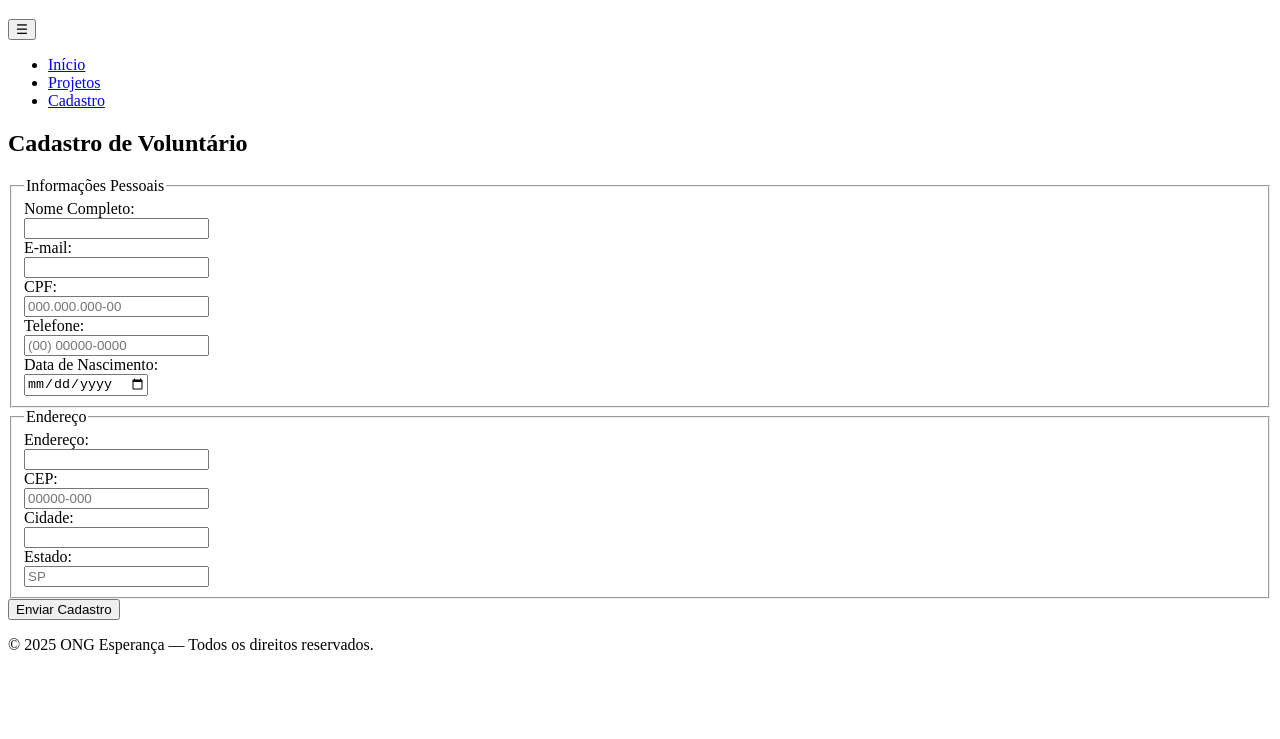
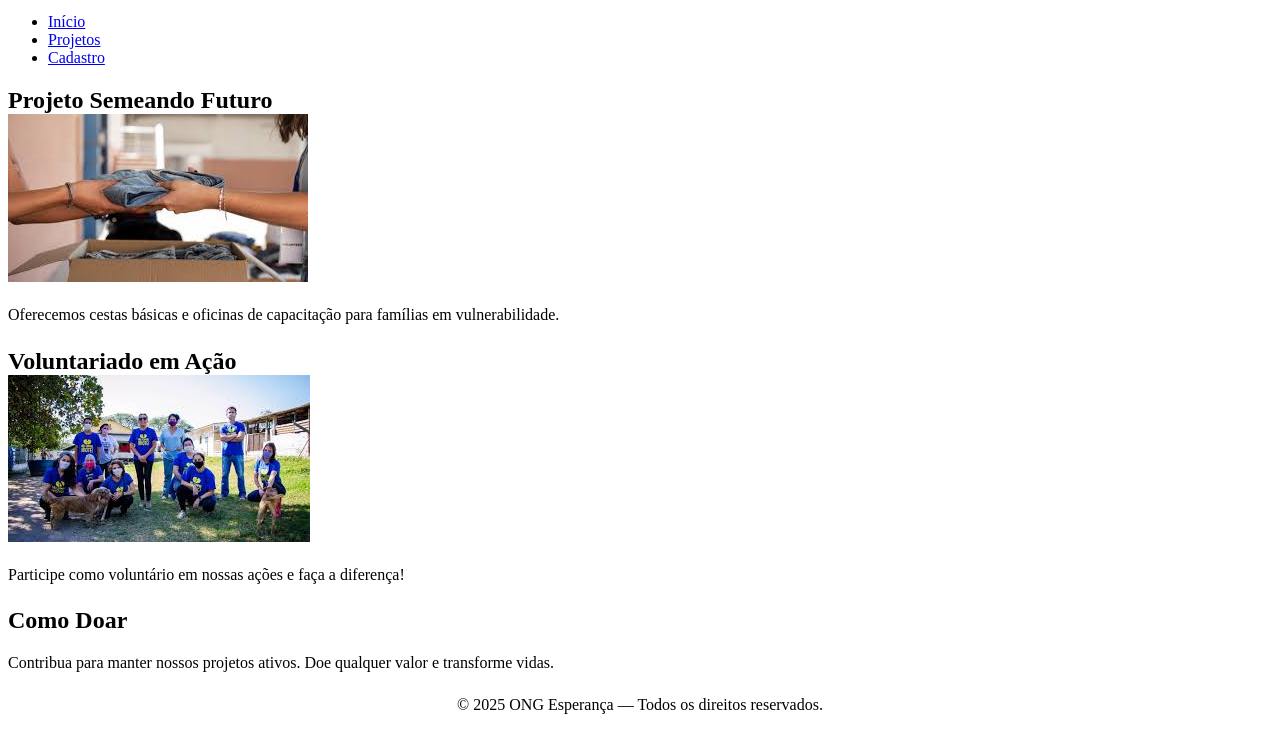
Before and after one commit to ninoreis22/EXPERIENCIA-PRATICA-2-css, a plain HTML site: page cadastro.html in a window 1280 px wide. Shown: the part 61-800 px from the top of the page. Drawn offline with Linux system fonts and the light colour scheme.

Commit message:
Update cadastro.html

```diff
--- a/cadastro.html
+++ b/cadastro.html
@@ -3,87 +3,38 @@
 <head>
   <meta charset="UTF-8">
   <meta name="viewport" content="width=device-width, initial-scale=1.0">
-  <title>ONG Esperança - Cadastro</title>
+  <title>ONG Esperança - Projetos</title>
+  <link rel="stylesheet" href="css/style.css">
 </head>
 <body>
   <header>
     <h1>ONG Esperança</h1>
-  <nav class="navbar">
-    <button class="menu-toggle">☰</button>
-    <ul>
-      <li><a href="index.html">Início</a></li>
-      <li><a href="sobre.html">Projetos</a></li>
-      <li><a href="contato.html">Cadastro</a></li>
-    </ul>
-  </nav>
-</header>
+    <nav>
+      <ul>
+        <li><a href="index.html">Início</a></li>
+        <li><a href="projetos.html">Projetos</a></li>
+        <li><a href="cadastro.html">Cadastro</a></li>
+      </ul>
+    </nav>
+  </header>
 
   <main>
-    <h2>Cadastro de Voluntário</h2>
-    <form>
-      <fieldset>
-        <legend>Informações Pessoais</legend>
-        <label>Nome Completo:<br>
-          <input type="text" name="nome" required>
-        </label><br>
+    <section>
+      <h2>Projeto Semeando Futuro</h2>
+      <img src="img/doacao.jpg" alt="Distribuição de alimentos">
+      <p>Oferecemos cestas básicas e oficinas de capacitação para famílias em vulnerabilidade.</p>
+    </section>
 
-        <label>E-mail:<br>
-          <input type="email" name="email" required>
-        </label><br>
+    <section>
+      <h2>Voluntariado em Ação</h2>
+      <img src="img/equipe.jpg" alt="Equipe de voluntários">
+      <p>Participe como voluntário em nossas ações e faça a diferença!</p>
+    </section>
 
-        <label>CPF:<br>
-          <input type="text" id="cpf" name="cpf" required placeholder="000.000.000-00" pattern="\d{3}\.\d{3}\.\d{3}-\d{2}">
-        </label><br>
-
-        <label>Telefone:<br>
-          <input type="tel" id="telefone" name="telefone" required placeholder="(00) 00000-0000">
-        </label><br>
-
-        <label>Data de Nascimento:<br>
-          <input type="date" name="dataNascimento" required>
-        </label>
-      </fieldset>
-
-      <fieldset>
-        <legend>Endereço</legend>
-        <label>Endereço:<br>
-          <input type="text" name="endereco" required>
-        </label><br>
-
-        <label>CEP:<br>
-          <input type="text" id="cep" name="cep" required placeholder="00000-000">
-        </label><br>
-
-        <label>Cidade:<br>
-          <input type="text" name="cidade" required>
-        </label><br>
-
-        <label>Estado:<br>
-          <input type="text" name="estado" required maxlength="2" placeholder="SP">
-        </label>
-      </fieldset>
-
-      <button type="submit">Enviar Cadastro</button>
-    </form>
-
-    <!-- JS para máscaras -->
-    <script>
-      function aplicarMascara(input, formato){
-        input.addEventListener('input', () => {
-          let valor = input.value.replace(/\D/g,'');
-          let resultado = '';
-          let j = 0;
-          for(let i=0;i<formato.length && j<valor.length;i++){
-            resultado += formato[i]==='#' ? valor[j++] : formato[i];
-          }
-          input.value = resultado;
-        });
-      }
-
-      aplicarMascara(document.getElementById('cpf'),'###.###.###-##');
-      aplicarMascara(document.getElementById('telefone'),'(##) #####-####');
-      aplicarMascara(document.getElementById('cep'),'#####-###');
-    </script>
+    <section>
+      <h2>Como Doar</h2>
+      <p>Contribua para manter nossos projetos ativos. Doe qualquer valor e transforme vidas.</p>
+    </section>
   </main>
 
   <footer>
```
